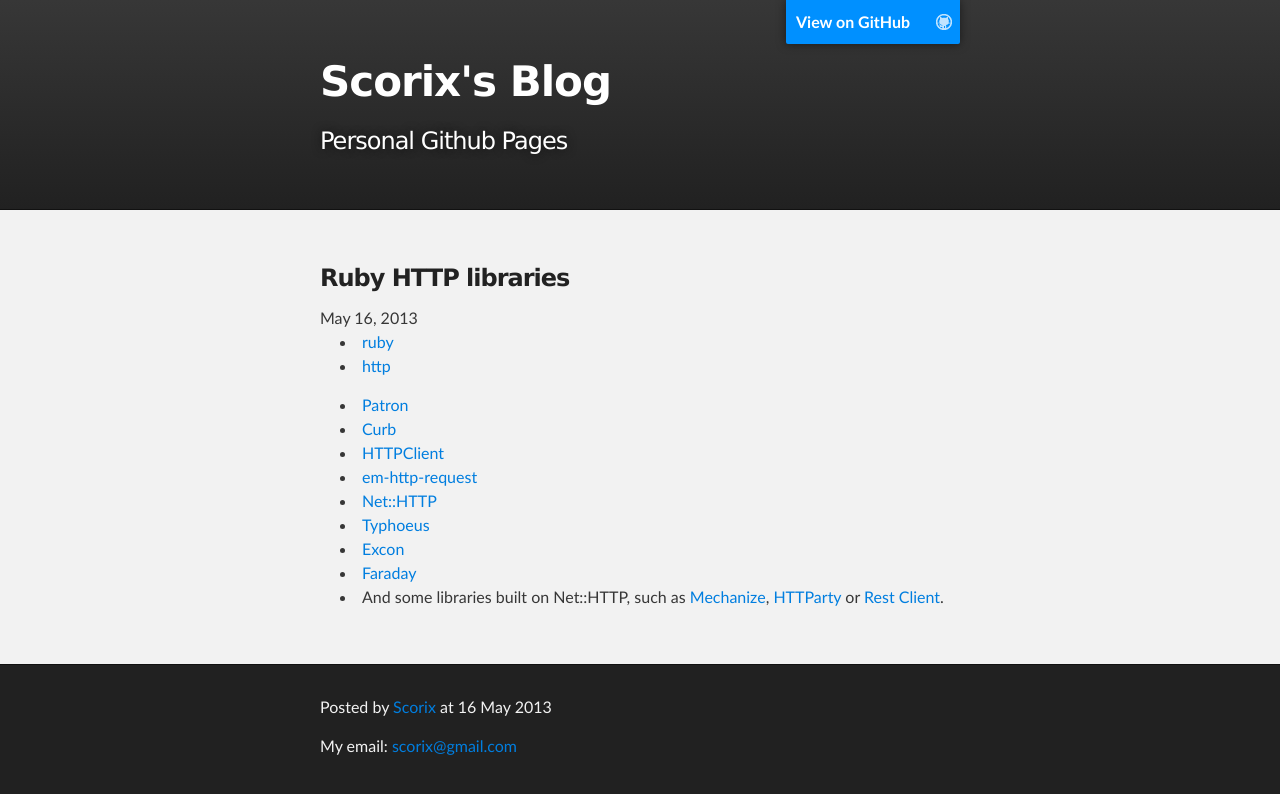
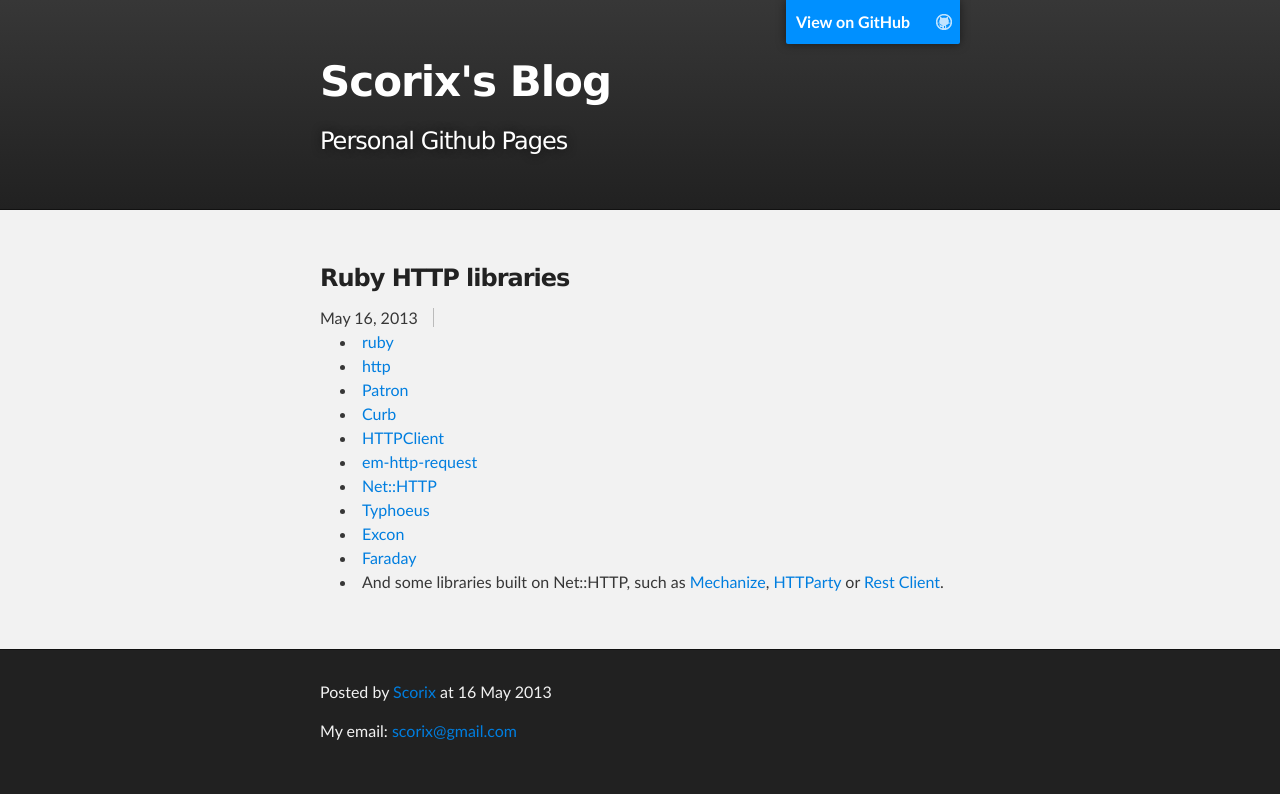
Before and after one commit to scorix/scorix.github.io, a Jekyll site: the page built from _posts/2013-05-16-ruby-http-libraries.markdown, in a window 1280 px wide. Shown: the top 794 px of the page. Built offline with Jekyll 4.4.1, drawn with Linux system fonts in a browser that asks for light colours; comment, search, counter and statistics services are not loaded.

```diff
--- a/css/stylesheet.css
+++ b/css/stylesheet.css
@@ -375,6 +375,32 @@
     background: #212121;
 }
 
+
+/*******************************************************************************
+post tags
+*******************************************************************************/
+
+ul.tag_list_in_post {
+    border-left: 1px solid #bbb;
+    display: inline;
+    margin-left: 15px;
+    padding: 0 0 0 10px;
+}
+
+#main_content ul.tag_list_in_post {
+    padding-bottom: 0
+}
+
+ul.tags {
+    float: right;
+    width: 280px
+}
+
+ul.tag_list {
+    margin-left: 52px;
+    padding-bottom: 20px;
+}
+
 /*******************************************************************************
 Small Device Styles
 *******************************************************************************/
```
